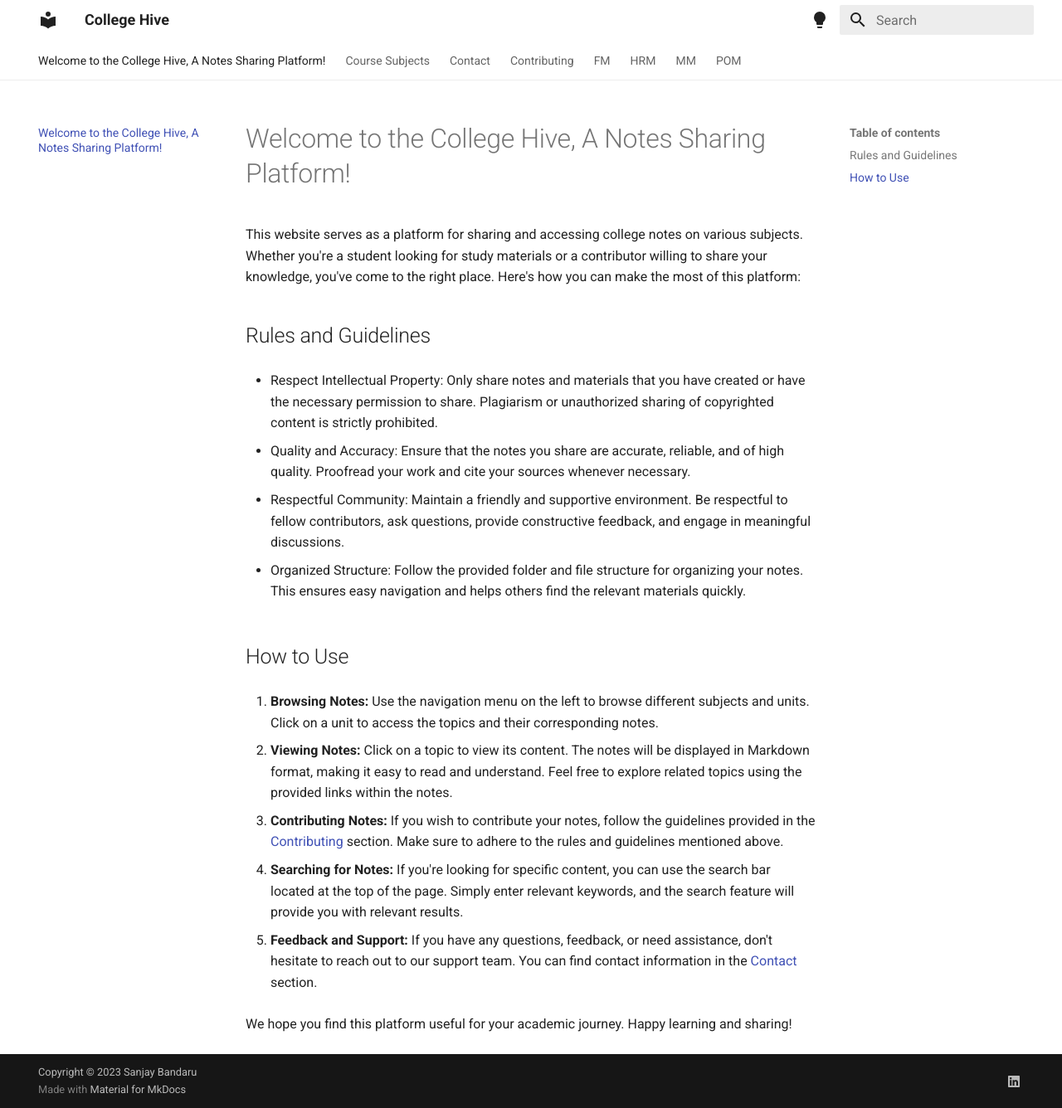
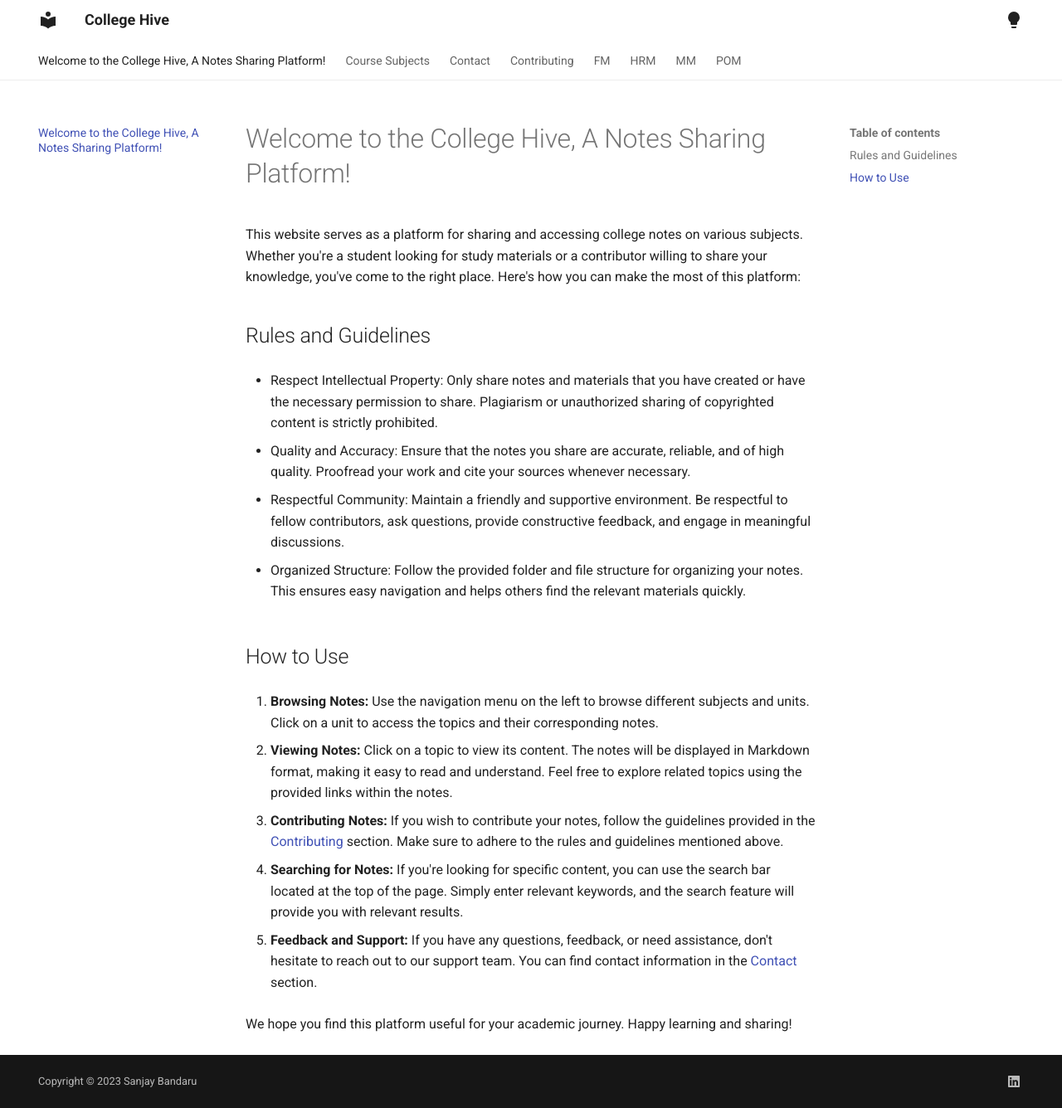
Before and after one commit to sanjay9583/Notesapp, an MkDocs documentation site: the page built from docs/index.md, in a window 1280 px wide and 1336 px high. Shown: the whole window at 83% size. Built offline with MkDocs 1.6.1 and Material for MkDocs 9.7.7, drawn with Linux system fonts in a browser that asks for light colours.

Commit message:
Update mkdocs.yml

```diff
--- a/mkdocs.yml
+++ b/mkdocs.yml
@@ -48,5 +48,10 @@ extra:
   analytics:
     provider: google
     property: G-M16XXN4ERH
+  generator: false
+
+plugins:
+  - offline:
+      enabled: !ENV [OFFLINE, true]
 
 copyright: Copyright &copy; 2023 Sanjay Bandaru
```
